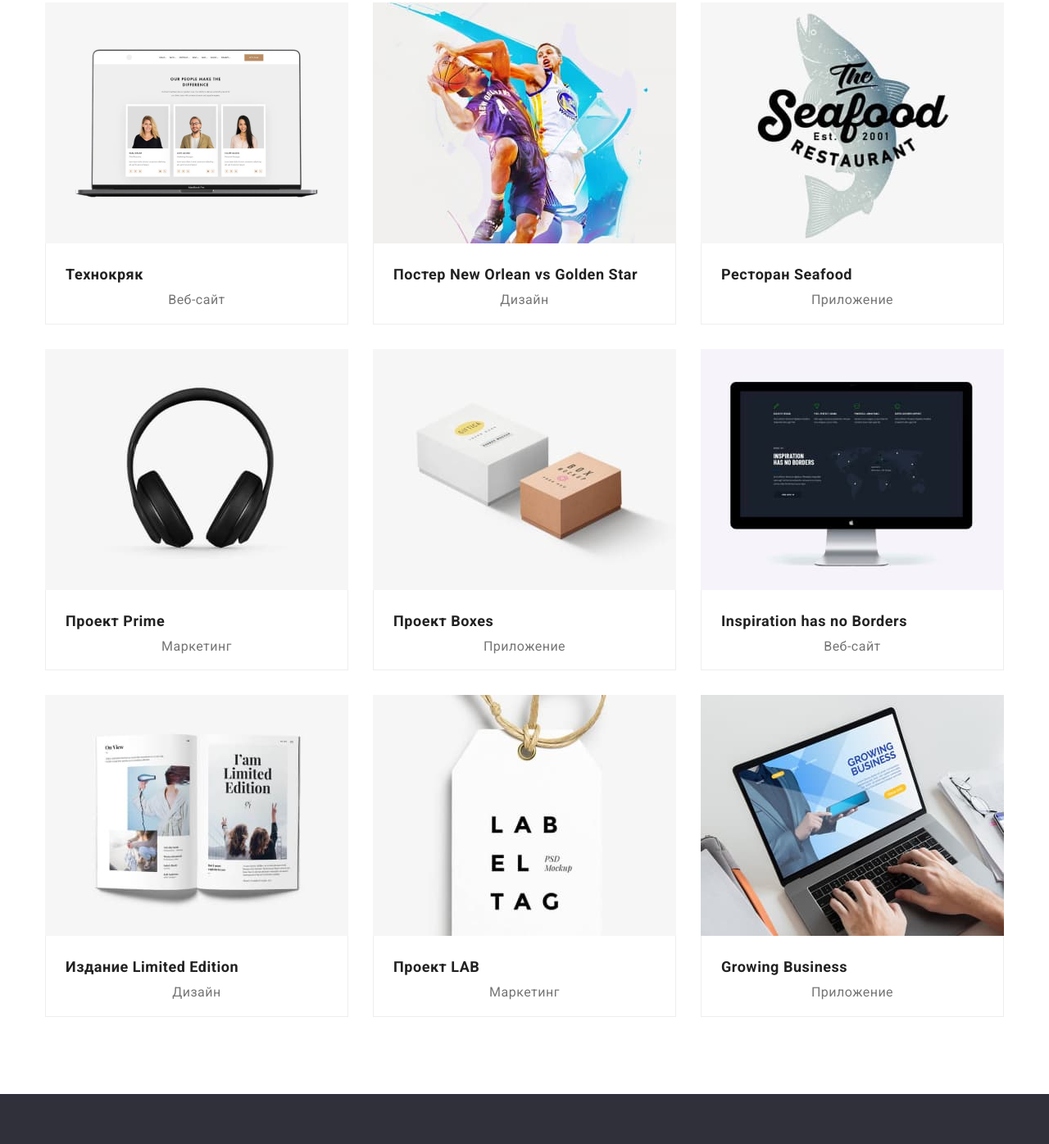
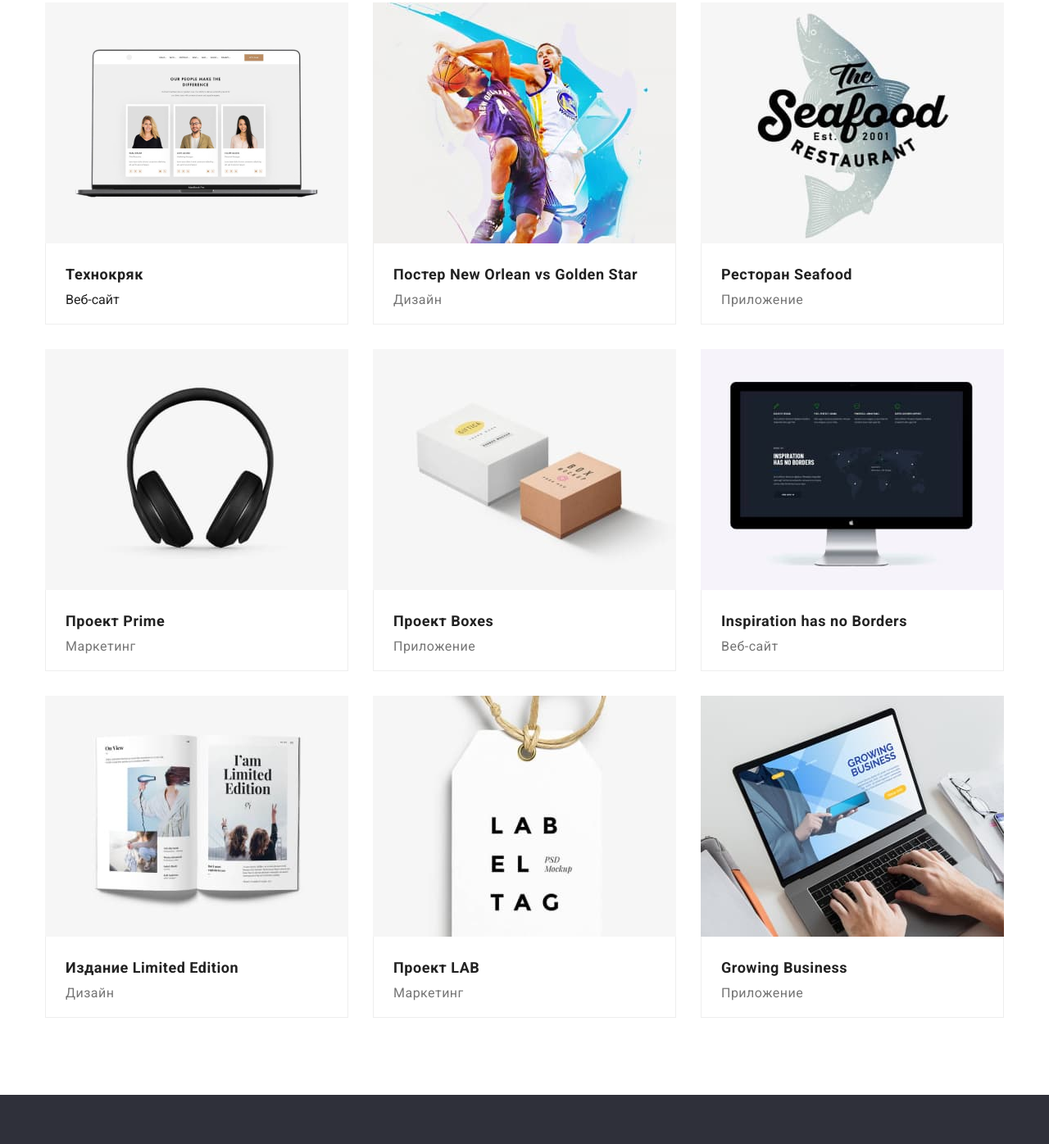
Before and after one commit to Dartantyana/goit-markup-hw-03, a plain HTML site: page portfolio.html in a window 1280 px wide. Shown: the part 231-1627 px from the top of the page at 82% size. Drawn offline with nearby package versions, Linux system fonts and the light colour scheme.

Commit message:
upgrade text

```diff
--- a/css/styles.css
+++ b/css/styles.css
@@ -350,6 +350,16 @@ body {
   text-align: center;
 }
 
+
+.text-pharagrapher-picture-second {
+  font-size: 16px;
+  line-height: 1.11;
+  text-align: left;
+  letter-spacing: 0.03em;
+  color: var(--secondary-text-color-theme-light);
+
+}
+
 /* Footer section */
 .footer-page {
   background-color: var(--backgroung-color-dark-theme);
--- a/portfolio.html
+++ b/portfolio.html
@@ -80,7 +80,7 @@
               />
               <div class="product-section-style">
                 <h3 class="title-name portfolio-title">Технокряк</h3>
-                <p class="text-pharagrapher-picture">Веб-сайт</p>
+                <p class="textext-pharagrapher-picture-second">Веб-сайт</p>
               </div>
             </li>
             <li class="product-section-list-item elements-section">
@@ -94,7 +94,7 @@
                 <h3 class="title-name portfolio-title">
                   Постер New Orlean vs Golden Star
                 </h3>
-                <p class="text-pharagrapher-picture">Дизайн</p>
+                <p class="text-pharagrapher-picture-second">Дизайн</p>
               </div>
             </li>
             <li class="product-section-list-item elements-section">
@@ -106,7 +106,7 @@
               />
               <div class="product-section-style">
                 <h3 class="title-name portfolio-title">Ресторан Seafood</h3>
-                <p class="text-pharagrapher-picture">Приложение</p>
+                <p class="text-pharagrapher-picture-second">Приложение</p>
               </div>
             </li>
             <li class="product-section-list-item elements-section">
@@ -118,14 +118,14 @@
               />
               <div class="product-section-style">
                 <h3 class="title-name portfolio-title">Проект Prime</h3>
-                <p class="text-pharagrapher-picture">Маркетинг</p>
+                <p class="text-pharagrapher-picture-second">Маркетинг</p>
               </div>
             </li>
             <li class="product-section-list-item elements-section">
               <img src="./img/boxes.jpg" alt="Боксы" width="370" height="294" />
               <div class="product-section-style">
                 <h3 class="title-name portfolio-title">Проект Boxes</h3>
-                <p class="text-pharagrapher-picture">Приложение</p>
+                <p class="text-pharagrapher-picture-second">Приложение</p>
               </div>
             </li>
             <li class="product-section-list-item elements-section">
@@ -139,7 +139,7 @@
                 <h3 class="title-name portfolio-title">
                   Inspiration has no Borders
                 </h3>
-                <p class="text-pharagrapher-picture">Веб-сайт</p>
+                <p class="text-pharagrapher-picture-second">Веб-сайт</p>
               </div>
             </li>
             <li class="product-section-list-item elements-section">
@@ -153,14 +153,14 @@
                 <h3 class="title-name portfolio-title">
                   Издание Limited Edition
                 </h3>
-                <p class="text-pharagrapher-picture">Дизайн</p>
+                <p class="text-pharagrapher-picture-second">Дизайн</p>
               </div>
             </li>
             <li class="product-section-list-item elements-section">
               <img src="./img/label.jpg" alt="Ярлык" width="370" height="294" />
               <div class="product-section-style">
                 <h3 class="title-name portfolio-title">Проект LAB</h3>
-                <p class="text-pharagrapher-picture">Маркетинг</p>
+                <p class="text-pharagrapher-picture-second">Маркетинг</p>
               </div>
             </li>
             <li class="product-section-list-item elements-section">
@@ -172,7 +172,7 @@
               />
               <div class="product-section-style">
                 <h3 class="title-name portfolio-title">Growing Business</h3>
-                <p class="text-pharagrapher-picture">Приложение</p>
+                <p class="text-pharagrapher-picture-second">Приложение</p>
               </div>
             </li>
           </ul>
```
